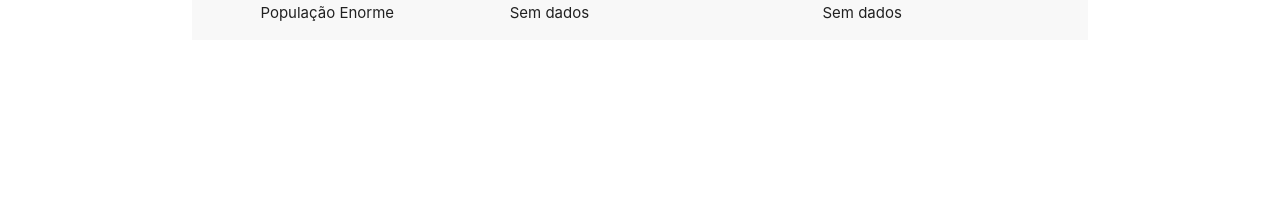
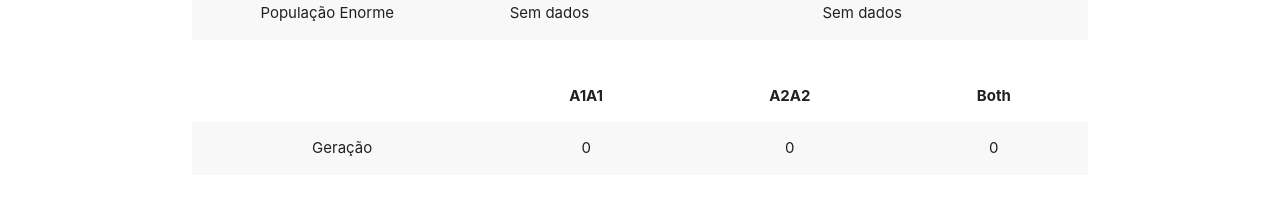
Before and after one commit to EdikoCruz/alelotorio, a Vue app: page / in a window 1280 px wide. Shown: the part 725-939 px from the top of the page. Before the commit the page ends 800 px from the top, so only its background shows below. Built offline with nearby package versions, Linux system fonts and the light colour scheme; what vue-chartkick would draw is missing.

Commit message:
Add diploid

```diff
--- a/src/views/Home.vue
+++ b/src/views/Home.vue
@@ -48,7 +48,7 @@
     </table>
 
      <!-- HISTOGRAM -->
-     <line-chart
+    <line-chart
       :data="histogramData"
       :colors="histogramColors"
       :messages="{empty: 'Sem dados'}"
@@ -72,16 +72,43 @@
         </tr>
       </tbody>
     </table>
+
+    <!-- POPULATION DIPLOID -->
+    <div class="row">
+      <table class="striped centered vertical-margin">
+        <thead>
+          <tr>
+              <th></th>
+              <th>A1A1</th>
+              <th>A2A2</th>
+              <th>Both</th>
+          </tr>
+        </thead>
+        <tbody>
+          <tr>
+            <td>Geração</td>
+            <td>{{diploidData.length > 0 ? (diploidData[0].length >0 ? diploidData[0][t].a1a1 : 0) : 'Sem dados'}}</td>
+            <td>{{diploidData.length > 0 ? (diploidData[0].length >0 ? diploidData[0][t].a2a2 : 0) : 'Sem dados'}}</td>
+            <td>{{diploidData.length > 0 ? (diploidData[0].length >0 ? diploidData[0][t].both : 0) : 'Sem dados'}}</td>
+          </tr>
+        </tbody>
+      </table>
+      <p class="range-field">
+        <input type="range" min="0" :max="diploidData.length > 0 ? diploidData[0].length-1 : 0" v-model="t"/>
+      </p>
+    </div>
   </div>
 </template>
 
 <script lang="ts">
 import { Component, Vue } from 'vue-property-decorator';
 import { constants } from 'http2';
+import { finished } from 'stream';
 
 @Component({
   data() {
     return {
+      t: 0,
       config: {
         maxNumberOfGenerations: 9999,
         minSize: 4,
@@ -105,6 +132,7 @@ import { constants } from 'http2';
         generation: '',
         // data
         histogramData: {a1: {}, a2: {}},
+        diploidData: [],
       };
     },
     addPopulation(): void {
@@ -152,27 +180,47 @@ import { constants } from 'http2';
         let a1 = population.size;
         let a2 = population.size;
         const total = population.size * 2;
+        const diploidData = population.diploidData;
         const histogramDataA1: any = {name: `${population.name} A1`, data: {0: 50}};
         const histogramDataA2: any = {name: `${population.name} A2`, data: {0: 50}};
 
         let generation = 1;
-        while (generation < maxNumberOfGenerations && a1 !== total && a2 !== total) {
+        let afterFinished = 0;
+        while (afterFinished < 2) {
           let a1Counter = 0;
           let a2Counter = 0;
-          const a1Percentage = a1 / total;
+          const pool = [...Array(a1).fill('a1'), ...Array(a2).fill('a2')];
 
           for (let index = 0; index < total; index++) {
-            if (Math.random() < a1Percentage) {
+            const randomIndex = Math.floor(Math.random() * total);
+            if (pool[randomIndex] === 'a1') {
               a1Counter += 1;
             } else {
               a2Counter += 1;
             }
+            // shuffle
+            [pool[randomIndex], pool[index]] = [pool[index], pool[randomIndex]];
           }
+          const diploid = {a1a1: 0, a2a2: 0, both: 0};
+          for (let index = 0; index < total / 2; index++) {
+            if (pool[index] === 'a1' && pool[total - 1 - index] === 'a1') {
+              diploid.a1a1 += 1;
+            } else if (pool[index] === 'a2' && pool[total - 1 - index] === 'a2') {
+              diploid.a2a2 += 1;
+            } else {
+              diploid.both += 1;
+            }
+          }
+          diploidData.push(diploid);
+
           a1 = a1Counter;
           a2 = a2Counter;
           histogramDataA1.data[generation] = (a1 / total) * 100;
           histogramDataA2.data[generation] = (a2 / total) * 100;
           generation += 1;
+          if (!(generation < maxNumberOfGenerations && a1 !== total && a2 !== total)) {
+            afterFinished += 1;
+          }
         }
 
         population.generation = Math.min(generation, maxNumberOfGenerations);
@@ -184,7 +232,9 @@ import { constants } from 'http2';
 
   computed: {
     histogramColors(): string[] {
+      // to avoid tslinter check, it do not validate data attributes
       const that: any = this;
+      // data bind
       const populations: any = that.populations;
 
       return populations.reduce((product: any, population: any) => {
@@ -205,6 +255,19 @@ import { constants } from 'http2';
 
         return product;
       }, []);
+    },
+    diploidData(): any {
+      // to avoid tslinter check, it do not validate data attributes
+      const that: any = this;
+      // data bind
+      const populations: any = that.populations;
+      if (populations.length > 0) {
+        return populations.reduce((product: any, population: any) => {
+          product.push(population.diploidData);
+          return product;
+        }, []);
+      }
+      return [];
     },
   },
 
```
